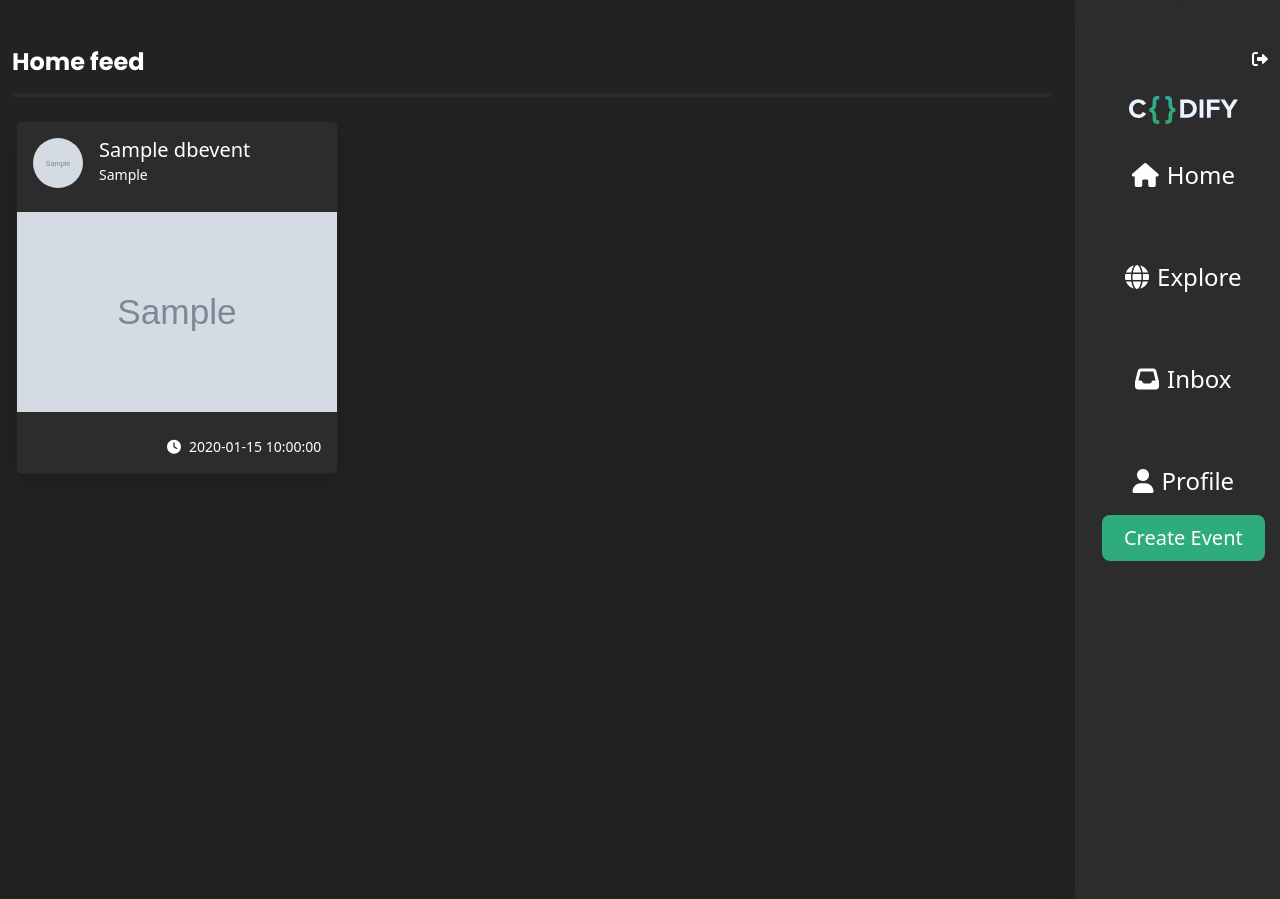
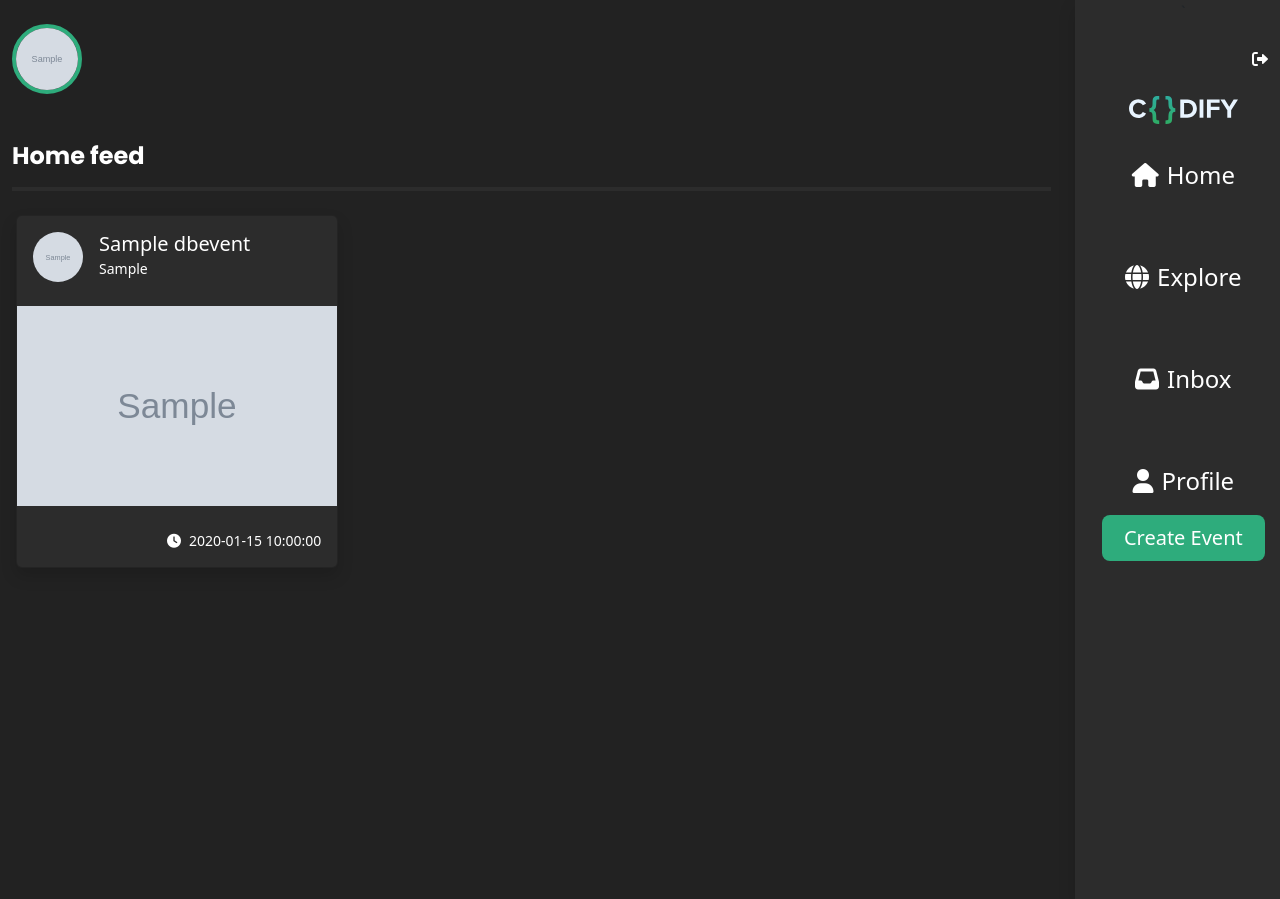
Before and after one commit to Keelan-Matthews/Codify-Project, a PHP site: page /dashboard.php in a window 1280 px wide. Run offline with PHP 8.4, Linux system fonts and the light colour scheme; the visitor is signed in with stand-in values (Sample User, id 1); tables that the repository leaves empty or names only in its code hold one stand-in row (values such as "Sample post"); grey boxes marked "Sample" are stand-in pictures; some libraries are stand-ins or nearby versions.

Commit message:
user profile rings done

```diff
--- a/api.php
+++ b/api.php
@@ -14,12 +14,6 @@ if ($_SERVER['REQUEST_METHOD'] == 'POST') {
 
     if (!isset($type)) {
         echo json_encode($api->error("Type parameter has not been specified."));
-        return;
-    }
-
-    $reqTypes = ["home", "explore", "login", "register", "rate", "add_event", "event-details", "user-events", "follow", "add_list", "user_lists", "add_to_list", "list_events"];
-    if (!in_array($type, $reqTypes)) {
-        echo json_encode($api->error("Incorrect type parameter has been specified."));
         return;
     }
 
@@ -55,6 +49,10 @@ if ($_SERVER['REQUEST_METHOD'] == 'POST') {
 
         case "home":
             $instance->returnHome($data->user_id);
+            break;
+
+        case "home_users":
+            $instance->returnHomeUsers($data->user_id);
             break;
 
         case "user-events":
--- a/backend/config.php
+++ b/backend/config.php
@@ -370,6 +370,25 @@ class Database
         }
     }
 
+    function returnHomeUsers($user_id)
+    {
+        $sql = "SELECT DISTINCT dbusers.* FROM dbusers LEFT JOIN dbfollowing ON dbfollowing.following_id = dbusers.user_id WHERE dbfollowing.user_id = '$user_id'";
+        $result = $this->getConnection()->query($sql);
+        $users = array();
+        if ($result->num_rows > 0) {
+            while ($row = $result->fetch_assoc()) {
+                $users[] = $row;
+            }
+            header("Content-Type: application/json");
+            header("HTTP/1.1 200 OK");
+            echo json_encode($this->success($users));
+        } else {
+            header("Content-Type: application/json");
+            echo json_encode($this->error("No users found"));
+            header("HTTP/1.1 404 Not Found");
+        }
+    }
+
     public function getUser($email, $password)
     {
         $stmt = $this->connection->prepare("SELECT * FROM dbusers WHERE email=?");
--- a/dashboard.php
+++ b/dashboard.php
@@ -26,8 +26,9 @@ if (isset($_GET["error"])) {
 <main class="overflow-hidden">
     <div class="row">
         <div class="col-12 col-md-10">
-            <div class="container mt-5 pb-5 pb-md-0">
+            <div class="container mt-4 pb-5 pb-md-0">
                 <div class="" id="events-container">
+                    <div class="followed-users d-flex"></div>
                     <h4 class="border-bottom border-4 text-white pb-3 border-color fw-bold">Home feed</h4>
                     <div class="events row">
                     </div>
--- a/js/dashboard.js
+++ b/js/dashboard.js
@@ -11,6 +11,11 @@ const eventCard = ({ name, date, location, image, profile_photo, event_id, user_
             <img src="${image}" alt="${name}" class="my-2 w-100" height="200">
             <small class="text-white text-end my-3 me-3"><i class="fas fa-clock me-2"></i>${date}</small>
         </div>
+    </div>
+`;
+const userCard = ({user_id, profile_photo, username}) => `
+    <div class="user-card mb-5 position-relative" id="${user_id}" title="${username}">
+        <img src="${profile_photo}" class="rounded-circle me-3 " width="70" height="70" id="user-card-image">
     </div>
 `;
 
@@ -46,6 +51,27 @@ const populateHomeEvents = () => {
     })
 }
 
+const populateHomeUsers = () => {
+    $.ajax({
+        contentType: 'application/json',
+        data: JSON.stringify({
+            "type": "home_users",
+            "user_id": user_id
+        }),
+        url: 'api.php',
+        type: 'POST',
+        success: (res) => {
+            console.log(res);
+
+            $('.followed-users').html(res.data.map(userCard).join(''));
+        },
+        error: (res) => {
+            console.log(res);
+        },
+        processData: false,
+    })
+}
+
 const populateExploreEvents = () => {
     $.ajax({
         contentType: 'application/json',
@@ -68,6 +94,7 @@ const populateExploreEvents = () => {
 
 $(document).ready(() => {
     populateHomeEvents();
+    populateHomeUsers();
     resize();
 });
 
--- a/styles/dashboard.css
+++ b/styles/dashboard.css
@@ -9,7 +9,7 @@
 }
 
 .events {
-    height: 90vh;
+    height: 80vh;
     overflow-y: scroll;
 }
 
@@ -18,3 +18,7 @@
     overflow-y: scroll;
     overflow-x: hidden;
 }
+
+#user-card-image {
+    border: 4px solid #2EAC7C;
+}
```
